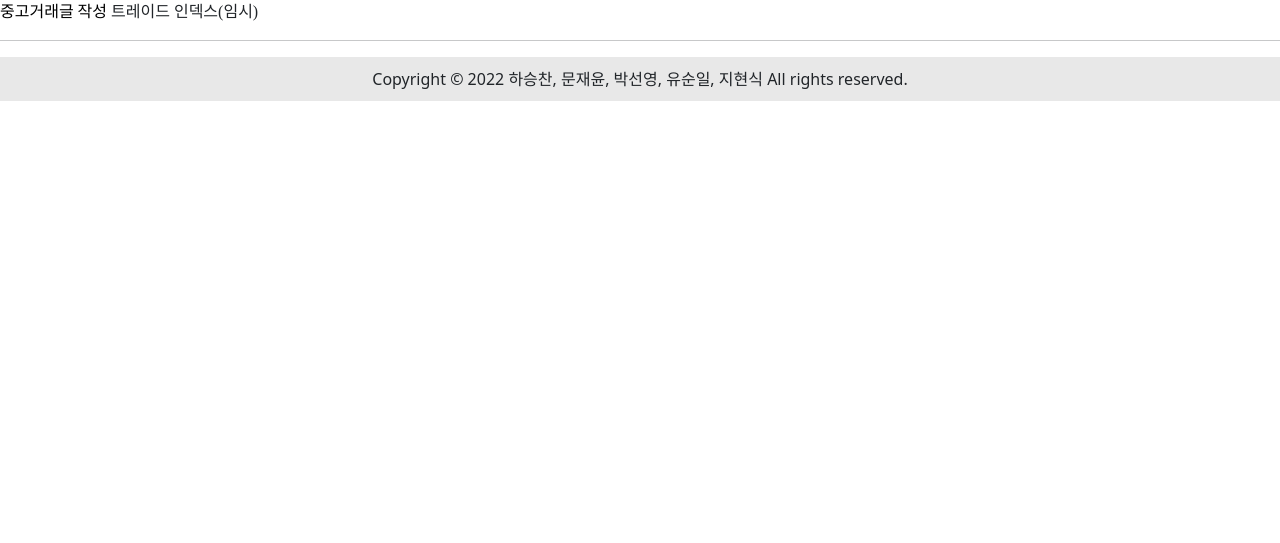
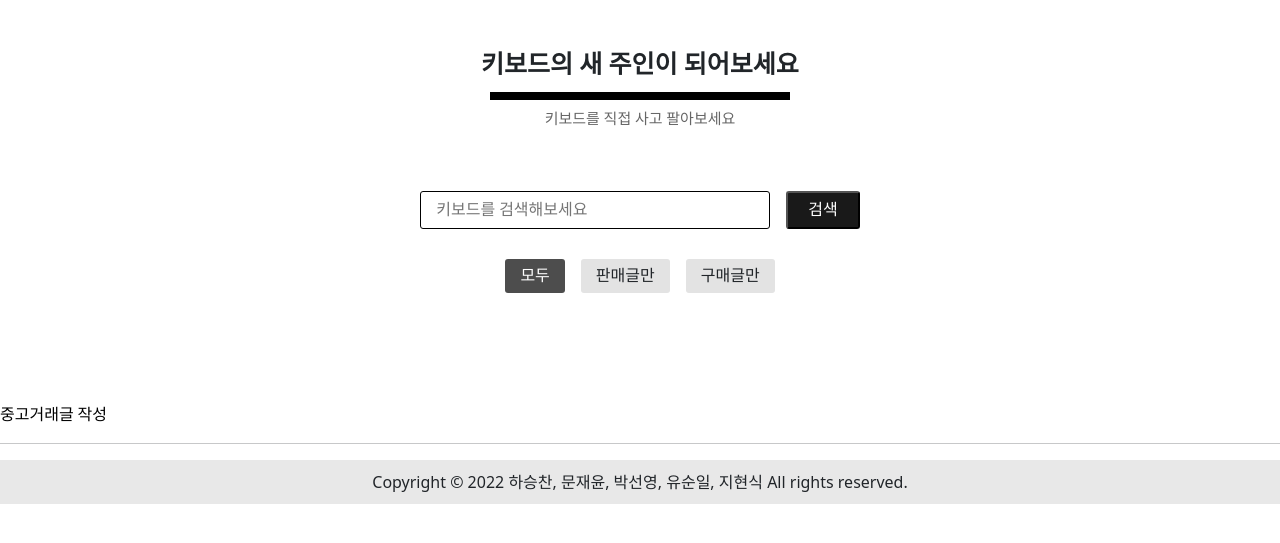
Before and after one commit to psun0610/KeyboardWarrior, a Django app: page /trade/index/ in a window 1280 px wide. Shown: the part 50-593 px from the top of the page. Run offline with Django 3.2, Linux system fonts and the light colour scheme; data that the repository does not hold is empty; some libraries are stand-ins or nearby versions; some web fonts are replaced.

Commit message:
trade index.html 진행중(검색창, 라디오)

```diff
--- a/accounts/templates/accounts/detail.html
+++ b/accounts/templates/accounts/detail.html
@@ -3,7 +3,7 @@
 {% block title %}{{ user.username }}님의 페이지{% endblock title %}
 
 {% block body %}
-<div class='container'>
+<div class='my-container'>
     <div class='my-head'>
         <h2>KeyBoard Warrior ID</h2>
         <hr>
--- a/base/base.html
+++ b/base/base.html
@@ -7,14 +7,15 @@
   <meta charset="UTF-8">
   <meta http-equiv="X-UA-Compatible" content="IE=edge">
   <meta name="viewport" content="width=device-width, initial-scale=1.0">
-   <link rel="stylesheet" href="https://cdn.jsdelivr.net/npm/bootstrap-icons@1.9.1/font/bootstrap-icons.css">
+  <link rel="stylesheet" href="https://cdn.jsdelivr.net/npm/bootstrap-icons@1.9.1/font/bootstrap-icons.css">
   <title>base</title>
   {% bootstrap_css %}
   <!-- JavaScript Bundle with Popper -->
   <link href="https://cdn.jsdelivr.net/npm/bootstrap@5.2.2/dist/css/bootstrap.min.css" rel="stylesheet"
-    integrity="sha384-Zenh87qX5JnK2Jl0vWa8Ck2rdkQ2Bzep5IDxbcnCeuOxjzrPF/et3URy9Bv1WTRi" crossorigin="anonymous">
-    <link rel="stylesheet" href="https://cdn.jsdelivr.net/npm/swiper@8/swiper-bundle.min.css"/>
-    <link rel="stylesheet" href="{% static 'css/style.css' %}">
+  integrity="sha384-Zenh87qX5JnK2Jl0vWa8Ck2rdkQ2Bzep5IDxbcnCeuOxjzrPF/et3URy9Bv1WTRi" crossorigin="anonymous">
+  <link rel="stylesheet" href="https://cdn.jsdelivr.net/npm/swiper@8/swiper-bundle.min.css"/>
+  <link rel="stylesheet" href="{% static 'css/articles.css' %}">
+  <link rel="stylesheet" href="{% static 'css/trade.css' %}">
 </head>
 
 <body>
--- a/static/css/style.css
+++ b/static/css/articles.css
@@ -742,9 +742,6 @@ footer>div {
 }
 
 
-
-
-
 /* 리뷰 작성 css */
 .review-userinfo {
   background-color: #fff;
--- /dev/null
+++ b/static/css/trade.css
@@ -0,0 +1,48 @@
+.trade-card-container {
+  max-width: 1420px;
+  margin: 40px auto 70px;
+  display: grid;
+  grid-gap: 30px;
+  grid-template-columns: repeat(auto-fill, minmax(400px, 400px));
+  /* grid-template-columns: 300px 300px 300px 300px; */
+  justify-content: center;
+}
+.trade-index-search-form {
+  display: flex;
+  justify-content: center;
+  margin: 60px 0 30px;
+}
+.trade-index-search-form>input[type=text] {
+  width: 350px;
+  padding: 5px 15px;
+  border-radius: 3px;
+  border: 1px solid black;
+}
+.trade-index-search-form>input[type=submit] {
+  padding: 5px 20px;
+  margin-left: 16px;
+  border-radius: 3px;
+  background-color: var(--my-black);
+  color: white;
+}
+
+.trade-index-radio-form {
+  display: flex;
+  justify-content: center;
+  margin: 16px;
+}
+.trade-index-radio-form>input {
+  display: none;
+}
+.trade-index-radio-form>input[type=radio]+label {
+  margin: 0 8px;
+  padding: 5px 15px;
+  background-color: rgb(227, 227, 227);
+  border-radius: 3px;
+  transition: all .2s ease-in;
+}
+.trade-index-radio-form>input[type=radio]:checked+label {
+  background-color: rgba(0, 0, 0, 0.698);
+  color: white;
+  transition: all .2s ease-in;
+}
--- a/trade/templates/trade/index.html
+++ b/trade/templates/trade/index.html
@@ -1,22 +1,49 @@
 {% extends "base.html" %}
+{% load static %}
+{% block body %}
+
+<!-- nav바 넣을 것 -->
+
+<!-- 제목 -->
+<div class="my-container">
+  <div class="my-head">
+    <h2>키보드의 새 주인이 되어보세요</h2>
+    <hr>
+    <p>키보드를 직접 사고 팔아보세요</p>
+  </div>
+
+  <div>
+    <!-- 검색창 -->
+    <form class="trade-index-search-form">
+      <input type="text" placeholder="키보드를 검색해보세요">
+      <input type="submit" value="검색">
+    </form>
+
+    <!-- 모든 글/ 판매/ 구매 라디오 -->
+    <form class="trade-index-radio-form">
+      <input type="radio" id="all" name="trade" checked>
+      <label for="all">모두</label>
+      <input type="radio" id="sale" name="trade">
+      <label for="sale">판매글만</label>
+      <input type="radio" id="buy" name="trade">
+      <label for="buy">구매글만</label>
+    </form>
+    <!-- 게시글 카드 -->
+    <div class="trade-card-container">
+      {% for trade in trades %}
+      {% endfor %}
+    </div>
 
 
-{% block body %}
-
     <a href="{% url 'trade:create' %}">중고거래글 작성</a>
-
-
-
-트레이드 인덱스(임시)
     <hr>
   {% for trade in trades %}
-
   <p>{%if trade.Trade_type == 1%} 팝니다 {%else%} 삽니다 {%endif%}</p>
   <a href="{% url 'trade:detail' trade.pk %}">
     <p>{{trade.title}}
     </a> |<span style="font-size: 9px;">{{trade.user}}</span></p>
-
-
     <hr>
     {%endfor%}
+  </div>
+</div>
 {% endblock body %}
```
Lines whose indentation alone changed are shown as unchanged.
